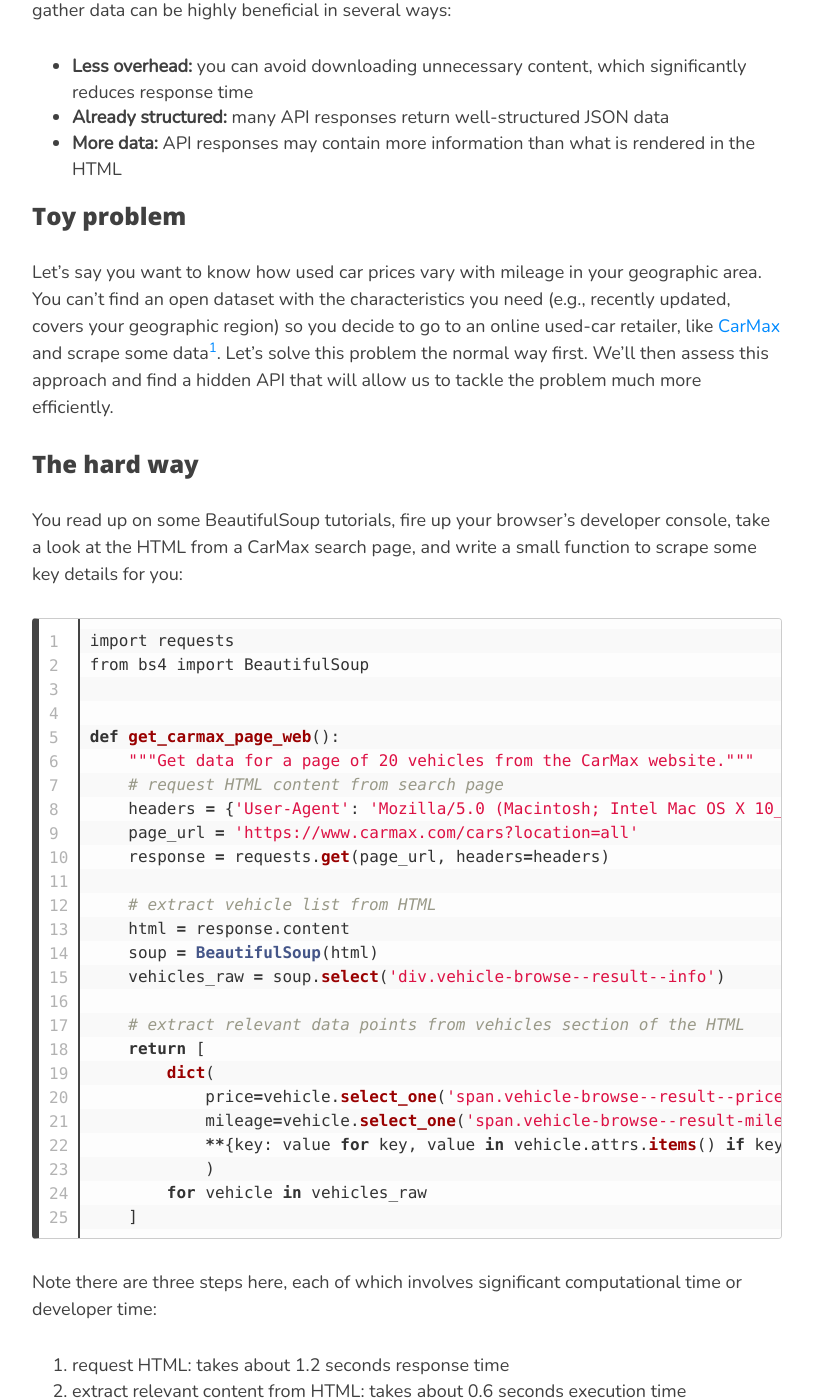
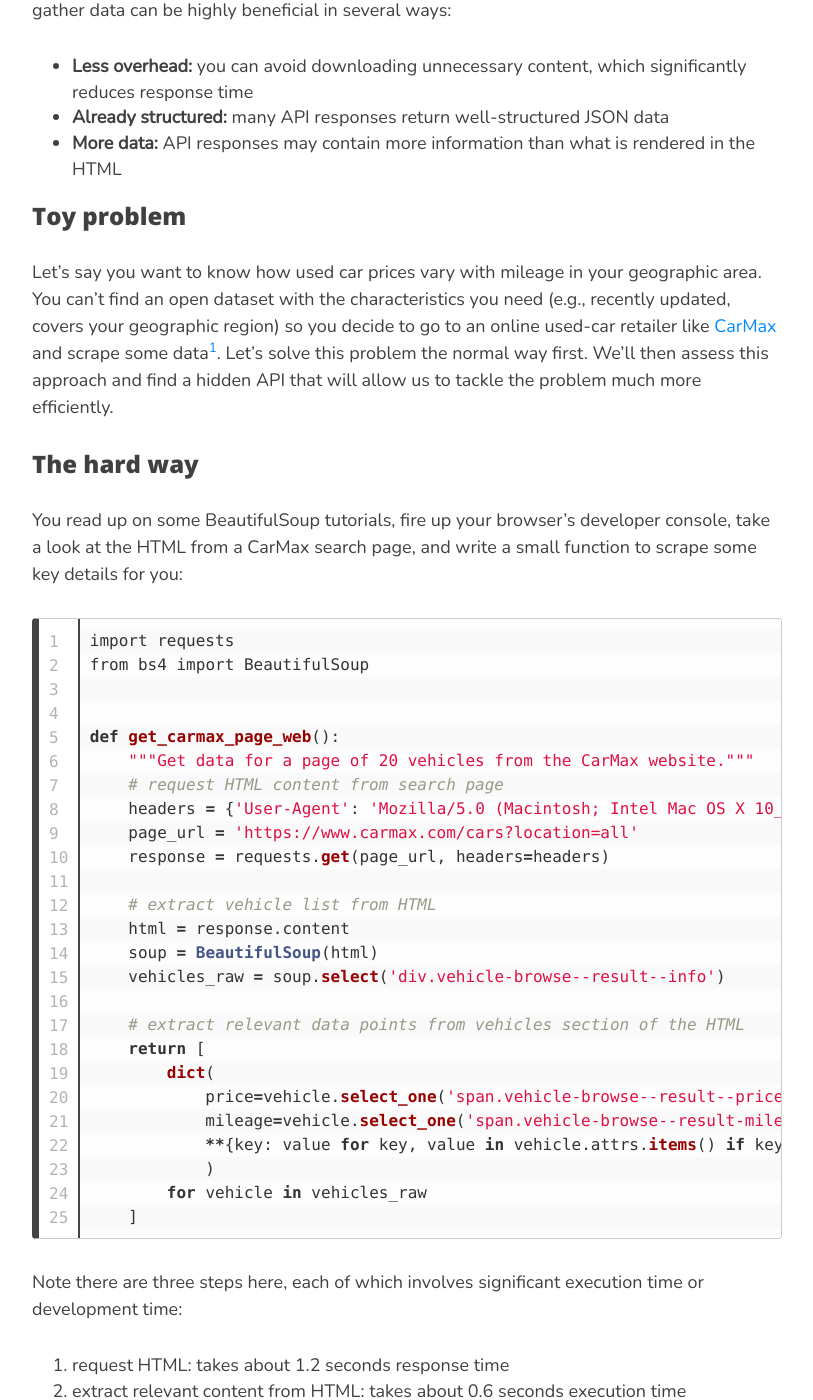
Before and after one commit to rtlee9/rtlee9.github.io, a Jekyll site: the page built from _posts/2018-02-11-Look-before-you-scrape.md, in a window 1280 px wide and 1400 px high, scrolled down 639 px. Shown: the whole window, without its empty margins (233-1046 px from the left). Built offline with Jekyll 4.4.1, drawn with Linux system fonts in a browser that asks for light colours; nearby versions of some CDN libraries.

Commit message:
Minor edits to Look before you scrape

```diff
--- a/_posts/2018-02-11-Look-before-you-scrape.md
+++ b/_posts/2018-02-11-Look-before-you-scrape.md
@@ -13,7 +13,7 @@ Web scraping is frequently used when no suitable public data can be found in a s
 * **More data:** API responses may contain more information than what is rendered in the HTML
 
 ### Toy problem
-Let's say you want to know how used car prices vary with mileage in your geographic area. You can't find an open dataset with the characteristics you need (e.g., recently updated, covers your geographic region) so you decide to go to an online used-car retailer, like [CarMax](https://www.carmax.com/) and scrape some data[^1]. Let's solve this problem the normal way first. We'll then assess this approach and find a hidden API that will allow us to tackle the problem much more efficiently.
+Let's say you want to know how used car prices vary with mileage in your geographic area. You can't find an open dataset with the characteristics you need (e.g., recently updated, covers your geographic region) so you decide to go to an online used-car retailer like [CarMax](https://www.carmax.com/) and scrape some data[^1]. Let's solve this problem the normal way first. We'll then assess this approach and find a hidden API that will allow us to tackle the problem much more efficiently.
 
 ### The hard way
 You read up on some BeautifulSoup tutorials, fire up your browser's developer console, take a look at the HTML from a CarMax search page, and write a small function to scrape some key details for you:
@@ -46,7 +46,7 @@ def get_carmax_page_web():
     ]
 {% endhighlight %}
 
-Note there are three steps here, each of which involves significant computational time or developer time:
+Note there are three steps here, each of which involves significant execution time or development time:
 
 1. request HTML: takes about 1.2 seconds response time
 2. extract relevant content from HTML: takes about 0.6 seconds execution time
```
